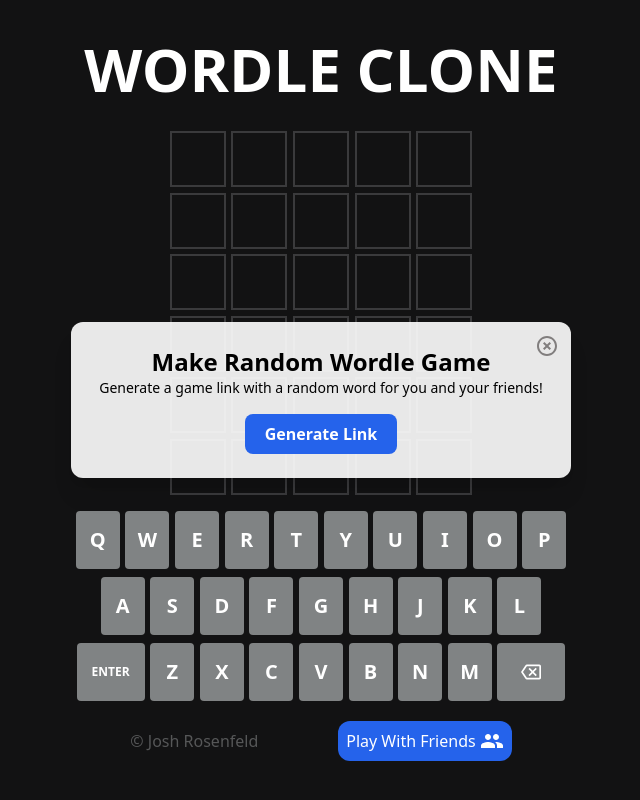
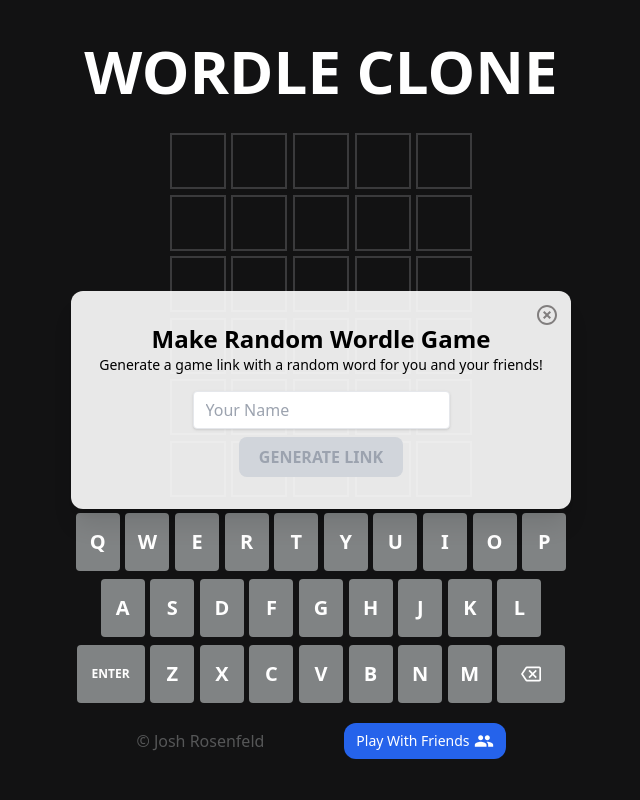
Before and after one commit to JoshRosenfeld10/WordleClone, a React (Vite) app: page / in a window 1280 px wide. Both pictures are taken after a click on the button "Play With Friends". Shown: the whole page, without its empty margins (319-959 px from the left). Built offline with nearby package versions, Linux system fonts and the light colour scheme; no server answers.

Commit message:
updated play with friends feature

```diff
--- a/src/App.jsx
+++ b/src/App.jsx
@@ -12,6 +12,7 @@
 import setWordToSearchParam from "../utils/setWordToSearchParam";
 import PlayWithFriendsPopUp from "./components/PlayWithFriendsPopUp";
 import GroupIcon from "@mui/icons-material/Group";
+import PlayAgainButton from "./components/PlayAgainButton";
 
 export const GridColourContext = createContext();
 export const KeyboardContext = createContext();
@@ -44,6 +45,9 @@
   const [winner, setWinner] = useState(false);
   const [invalidWordMessage, setInvalidWordMessage] = useState(false);
   const [playWithFriendsPopUp, setPlayWithFriendsPopUp] = useState(false);
+  const [gameOverMessageClosed, setGameOverMessageClosed] = useState(false);
+  const [name, setName] = useState("");
+  const [areSearchParams, setAreSearchParams] = useState(false);
 
   // Handle valid word check
   useEffect(() => {
@@ -115,7 +119,8 @@
   // Fetch random 5 letter word
   useEffect(() => {
     if (checkSearchParams()) {
-      setWordToSearchParam(setWord);
+      setAreSearchParams(true);
+      setWordToSearchParam(setWord, setName);
     } else {
       const fetchData = async () => {
         const data = await getWord();
@@ -156,7 +161,11 @@
         classNames="message"
         unmountOnExit
       >
-        <Message word={word} winner={winner} />
+        <Message
+          word={word}
+          winner={winner}
+          setGameOverMessageClosed={setGameOverMessageClosed}
+        />
       </CSSTransition>
       <CSSTransition
         timeout={500}
@@ -184,8 +193,22 @@
       <h1 className="font-extrabold sm:text-6xl text-5xl text-white">
         WORDLE CLONE
       </h1>
+      {areSearchParams && (
+        <h1 className="text-white uppercase font-[600] text-sm">
+          Sent from <span className="text-blue-500">{name}</span>
+        </h1>
+      )}
+      {gameOverMessageClosed && <PlayAgainButton size="small" />}
       <GridColourContext.Provider value={gridColours}>
-        <div className="gap-[.35rem] flex flex-col mt-8 mb-4">
+        <div
+          className={
+            gameOverMessageClosed
+              ? "gap-[.35rem] flex flex-col mt-2 mb-4"
+              : areSearchParams
+              ? "gap-[.35rem] flex flex-col mt-3 mb-4"
+              : "gap-[.35rem] flex flex-col mt-8 mb-4"
+          }
+        >
           {wordGuesses.grid.map((word, idx) => (
             <WordGuess
               letterGuesses={word}
@@ -209,11 +232,11 @@
       <div className="mt-5 flex justify-center items-center sm:gap-20 gap-10">
         <h1 className="text-[#565758]">© Josh Rosenfeld</h1>
         <button
-          className="text-white bg-blue-600 hover:bg-blue-700 p-2 rounded-xl flex justify-center items-center gap-1 transition-all ease-linear duration-100"
+          className="text-white bg-blue-600 hover:bg-blue-700 py-2 px-3 rounded-xl flex justify-center items-center gap-1 transition-all ease-linear duration-100 text-sm upp"
           onClick={!gameOver ? () => setPlayWithFriendsPopUp(true) : () => {}}
         >
           Play With Friends
-          <GroupIcon />
+          <GroupIcon fontSize="small" />
         </button>
       </div>
     </div>
--- a/src/components/Message.jsx
+++ b/src/components/Message.jsx
@@ -3,6 +3,7 @@
 import "../index.css";
 import HighlightOffIcon from "@mui/icons-material/HighlightOff";
 import ReplayIcon from "@mui/icons-material/Replay";
+import PlayAgainButton from "./PlayAgainButton";
 
 const randomItem = (items) => {
   return items[Math.floor(Math.random() * items.length)];
@@ -24,7 +25,7 @@
   "That was embarrassing...",
 ];
 
-function Message({ winner, word }) {
+function Message({ winner, word, setGameOverMessageClosed }) {
   const winnerEmoji = useRef(randomItem(winnerEmojis));
   const winnerMessage = useRef(randomItem(winnerMessages));
   const loserEmoji = useRef(randomItem(loserEmojis));
@@ -32,12 +33,17 @@
 
   const [visible, setVisible] = useState(true);
 
+  const handleCloseClick = () => {
+    setVisible(false);
+    setGameOverMessageClosed(true);
+  };
+
   return (
     <div className="flex justify-center items-center absolute z-10">
       {winner && <Confetti />}
       {visible && (
-        <div className="flex flex-col justify-center items-center absolute bg-white/90 sm:w-[500px] w-[365px] py-6 rounded-xl shadow-xl z-10">
-          <button onClick={() => setVisible(false)}>
+        <div className="flex flex-col justify-center items-center absolute bg-white/90 sm:w-[500px] w-[365px] py-8 rounded-xl shadow-xl z-10">
+          <button onClick={handleCloseClick}>
             <HighlightOffIcon className="absolute right-3 top-3 text-[#817e7e] hover:text-black cursor-pointer" />
           </button>
           <h1 className="text-7xl">
@@ -53,12 +59,9 @@
               <span className="font-bold text-lg">{word.toUpperCase()}</span>
             </h1>
           )}
-          <a href="https://josh-rosenfeld-wordle-clone.vercel.app/">
-            <button className="mt-4 bg-green-600 py-2 px-5 rounded-lg font-bold text-lg text-white flex justify-center items-center hover:bg-green-700 transition-all ease-linear duration-100">
-              PLAY AGAIN
-              <ReplayIcon fontSize="small" className="ml-1" />
-            </button>
-          </a>
+          <div className="mt-4">
+            <PlayAgainButton size="big" />
+          </div>
         </div>
       )}
     </div>
--- /dev/null
+++ b/src/components/PlayAgainButton.jsx
@@ -0,0 +1,20 @@
+import ReplayIcon from "@mui/icons-material/Replay";
+
+const styles = {
+  big: "bg-green-600 py-2 px-5 rounded-lg font-bold text-lg text-white flex justify-center items-center hover:bg-green-700 transition-all ease-linear duration-100",
+  small:
+    "bg-green-600 py-2 px-3 rounded-lg font-[600] text-sm text-white flex justify-center items-center hover:bg-green-700 transition-all ease-linear duration-100",
+};
+
+function PlayAgainButton({ size }) {
+  return (
+    <a href="https://josh-rosenfeld-wordle-clone.vercel.app/">
+      <button className={styles[size]}>
+        PLAY AGAIN
+        <ReplayIcon fontSize="" className="ml-1" />
+      </button>
+    </a>
+  );
+}
+
+export default PlayAgainButton;
--- a/src/components/PlayWithFriendsPopUp.jsx
+++ b/src/components/PlayWithFriendsPopUp.jsx
@@ -6,12 +6,16 @@
 function PlayWithFriendsPopUp({ visible }) {
   const [gameLink, setGameLink] = useState("");
   const [linkGenerated, setLinkGenerated] = useState(false);
+  const [name, setName] = useState("");
+  const [invalidClick, setInvalidClick] = useState(false);
 
   const handleGenerateLink = () => {
     const fetchData = async () => {
       const data = await getWord();
       setGameLink(
-        `https://josh-rosenfeld-wordle-clone.vercel.app/?word=${btoa(data)}`
+        `https://josh-rosenfeld-wordle-clone.vercel.app/?word=${btoa(
+          data
+        )}&name=${name.toLowerCase()}`
       );
     };
 
@@ -23,8 +27,13 @@
     navigator.clipboard.writeText(gameLink);
   };
 
+  const handleChange = (e) => {
+    setName(e.target.value);
+    setInvalidClick(false);
+  };
+
   return (
-    <div className="flex flex-col justify-center items-center bg-white/90 absolute sm:w-[500px] w-[365px] py-6 rounded-xl shadow-xl z-10">
+    <div className="flex flex-col justify-center items-center bg-white/90 absolute sm:w-[500px] w-[365px] py-8 rounded-xl shadow-xl z-10">
       <button onClick={() => visible(false)}>
         <HighlightOffIcon className="absolute right-3 top-3 text-[#817e7e] hover:text-black cursor-pointer" />
       </button>
@@ -33,12 +42,42 @@
         Generate a game link with a random word for you and your friends!
       </h1>
       {!linkGenerated ? (
-        <button
-          className="bg-blue-600 hover:bg-blue-700 flex justify-center items-center gap-1 py-2 px-5 rounded-lg text-white transition-all ease-linear duration-100 font-[600] mt-4"
-          onClick={handleGenerateLink}
-        >
-          Generate Link
-        </button>
+        <>
+          <div>
+            <input
+              className={
+                invalidClick
+                  ? "shadow appearance-none border border-red-500 rounded w-full py-2 px-3 mt-4 text-gray-700 leading-tight focus:outline-none focus:shadow-outline"
+                  : "shadow appearance-none border rounded w-full py-2 px-3 mt-4 text-gray-700 leading-tight focus:outline-none focus:shadow-outline"
+              }
+              type="text"
+              placeholder="Your Name"
+              id="nameInput"
+              onChange={(e) => handleChange(e)}
+            />
+            {invalidClick && (
+              <h1 className="text-red-500 text-xs italic mt-1">
+                Please enter a name.
+              </h1>
+            )}
+          </div>
+          <button
+            className={
+              name
+                ? "bg-blue-600 hover:bg-blue-700 flex justify-center items-center gap-1 py-2 px-5 rounded-lg text-white transition-all ease-linear duration-100 font-[600] mt-2 uppercase"
+                : "bg-gray-300  flex justify-center items-center gap-1 py-2 px-5 rounded-lg text-gray-400 transition-all ease-linear duration-100 font-[600] mt-2 uppercase cursor-not-allowed"
+            }
+            onClick={
+              name
+                ? handleGenerateLink
+                : () => {
+                    setInvalidClick(true);
+                  }
+            }
+          >
+            Generate Link
+          </button>
+        </>
       ) : (
         <>
           <a
--- a/utils/setWordToSearchParam.js
+++ b/utils/setWordToSearchParam.js
@@ -1,10 +1,13 @@
-const setWordToSearchParam = (setWord) => {
+const setWordToSearchParam = (setWord, setName) => {
   const queryString = window.location.search;
   const urlParams = new URLSearchParams(queryString);
 
   const word = urlParams.get("word");
   const decodedWord = atob(word);
   setWord(decodedWord);
+
+  const name = urlParams.get("name");
+  setName(name);
 };
 
 export default setWordToSearchParam;
```
